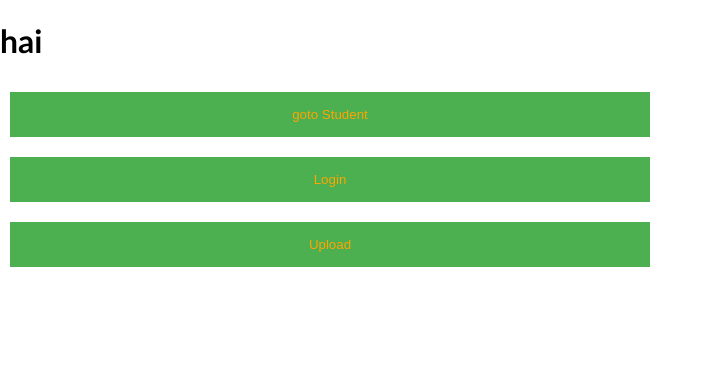
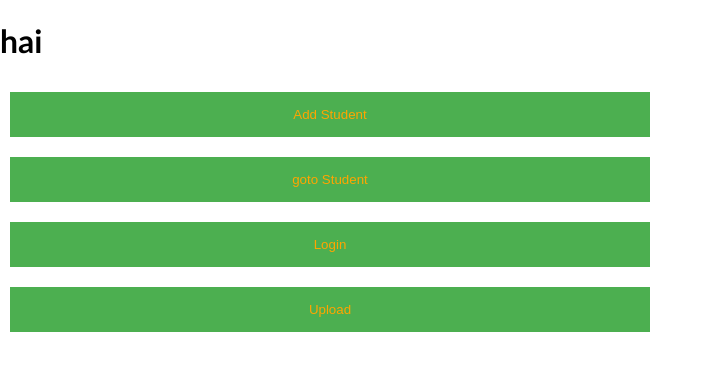
Before and after one commit to hello-dotcom/MySchoolDuniya, a React (Create React App) app: page / in a window 1280 px wide. Shown: the top 370 px of the page, without its empty margins (0-711 px from the left). Built offline with nearby package versions, Linux system fonts and the light colour scheme.

Commit message:
Final changes for today

```diff
--- a/src/App.js
+++ b/src/App.js
@@ -6,6 +6,7 @@ import {Component} from 'react'
 import Student from './components/Student';
 import Login from './components/Login';
 import Upload from './components/Upload';
+import AddStudent from './components/AddStudent';
 
 class App extends Component {
   render(){
@@ -42,6 +43,9 @@ class App extends Component {
           <Route exact path="/upload">
             <Upload></Upload>
           </Route>
+          <Route exact path="/addstudent">
+            <AddStudent></AddStudent>
+          </Route>
         </Switch>
       </div>
     </Router>
--- a/src/components/Home.js
+++ b/src/components/Home.js
@@ -18,7 +18,7 @@ class Home extends Component{
         return (
             <div className="text-center">
                 <h1>hai</h1>
-
+                <button onClick={()=>this.props.history.push('/addstudent')}  className="btn btn-primary">Add Student</button>
                 <button onClick={()=>this.props.history.push('/student')}  className="btn btn-primary">goto Student</button>
                 <button onClick={()=>this.props.history.push('/login')} className="btn btn-success">Login</button>
                 <button onClick={()=>this.props.history.push('/upload')} className="btn btn-secondary">Upload</button>
```
